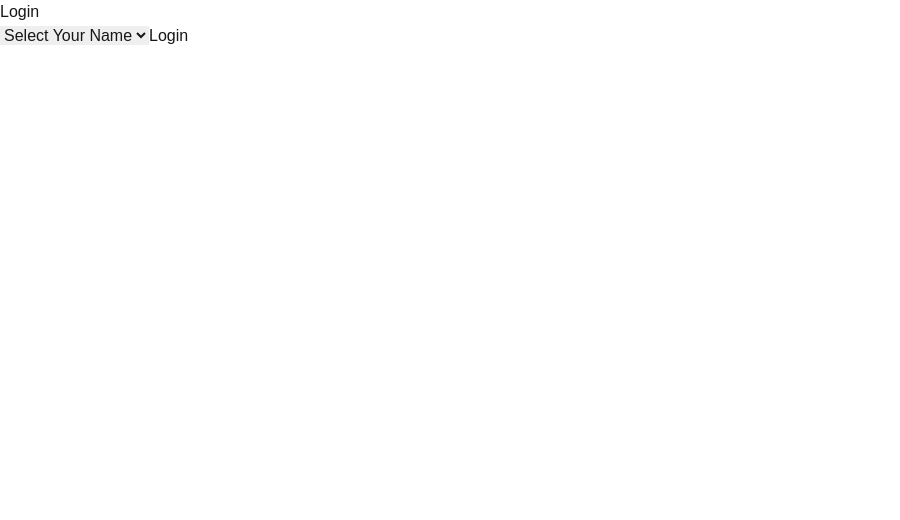
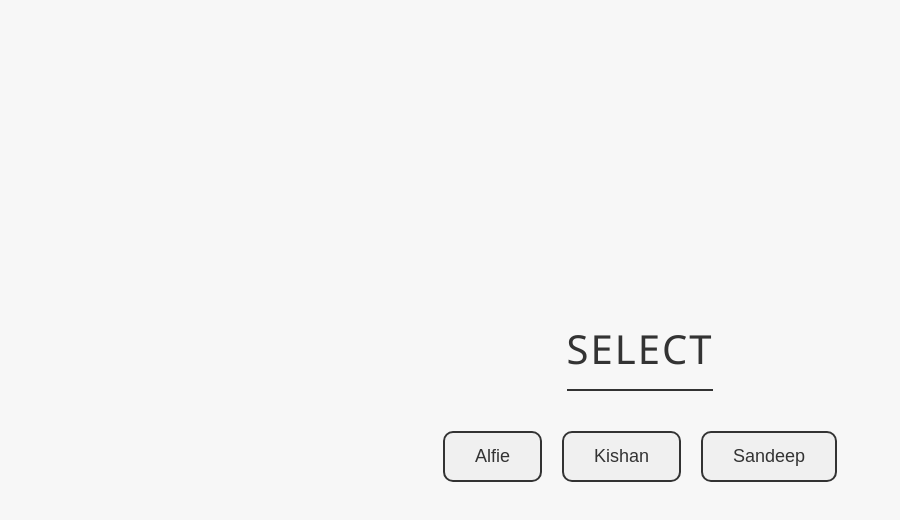
Before and after one commit to SaiSVemula/Household-Rota, a Next.js app: page /login in a window 1280 px wide. Shown: the top 520 px of the page, without its empty margins (0-900 px from the left). Built offline with nearby package versions, Linux system fonts and the light colour scheme.

Commit message:
Update css for login
made the login centered and option to select than a drop down so when selected takes you directly to the dashboard

```diff
--- a/app/login/page.js
+++ b/app/login/page.js
@@ -2,30 +2,119 @@
 
 import { useState } from 'react';
 import { useRouter } from 'next/navigation';
-import { SpeedInsights } from "@vercel/speed-insights/next"
+
+// Function to get the previous Saturday's date in DD/MM/YYYY format
+function getPreviousSaturday() {
+  const today = new Date();
+  const dayOfWeek = today.getDay();  // 0 is Sunday, 1 is Monday, etc.
+  const diff = today.getDate() - dayOfWeek - 1;  // Calculate the difference to get the previous Saturday
+  const saturday = new Date(today.setDate(diff));
+  const day = String(saturday.getDate()).padStart(2, '0');
+  const month = String(saturday.getMonth() + 1).padStart(2, '0'); // Months are zero-based
+  const year = saturday.getFullYear();
+  return `${day}/${month}/${year}`; // Return in DD/MM/YYYY format
+}
 
 export default function Login() {
-  const [name, setName] = useState('');
-  const [code, setCode] = useState('');
   const [error, setError] = useState('');
   const router = useRouter();
+  const currentWeekStart = getPreviousSaturday();
 
-  const handleLogin = () => {
+  const handleLogin = (name) => {
     localStorage.setItem('user', name); // Save the user's name to localStorage
     router.push('/dashboard'); // Redirect to the dashboard
   };
 
   return (
-    <div>
-      <h1>Login</h1>
-      <select onChange={(e) => setName(e.target.value)}>
-        <option value="">Select Your Name</option>
-        <option value="Alfie">Alfie</option>
-        <option value="Kishan">Kishan</option>
-        <option value="Sandeep">Sandeep</option>
-      </select>
-      {error && <p style={{ color: 'red' }}>{error}</p>}
-      <button onClick={handleLogin}>Login</button>
+    <div style={styles.container}>
+      {/* <h1 style={styles.title}>Rota for this week {currentWeekStart}</h1> */}
+      <h1 style={styles.title}>Select</h1>
+      {error && <p style={{ color: 'red' }}>{error}</p>} {/* Display error message if necessary */}
+      <div style={styles.buttonContainer}>
+        <button
+          style={styles.button}
+          onMouseEnter={(e) => {
+            e.target.style.backgroundColor = styles.buttonHover.backgroundColor;
+            e.target.style.color = styles.buttonHover.color;
+          }}
+          onMouseLeave={(e) => {
+            e.target.style.backgroundColor = styles.button.backgroundColor;
+            e.target.style.color = styles.button.color;
+          }}
+          onClick={() => handleLogin('Alfie')}
+        >
+          Alfie
+        </button>
+        <button
+          style={styles.button}
+          onMouseEnter={(e) => {
+            e.target.style.backgroundColor = styles.buttonHover.backgroundColor;
+            e.target.style.color = styles.buttonHover.color;
+          }}
+          onMouseLeave={(e) => {
+            e.target.style.backgroundColor = styles.button.backgroundColor;
+            e.target.style.color = styles.button.color;
+          }}
+          onClick={() => handleLogin('Kishan')}
+        >
+          Kishan
+        </button>
+        <button
+          style={styles.button}
+          onMouseEnter={(e) => {
+            e.target.style.backgroundColor = styles.buttonHover.backgroundColor;
+            e.target.style.color = styles.buttonHover.color;
+          }}
+          onMouseLeave={(e) => {
+            e.target.style.backgroundColor = styles.button.backgroundColor;
+            e.target.style.color = styles.button.color;
+          }}
+          onClick={() => handleLogin('Sandeep')}
+        >
+          Sandeep
+        </button>
+      </div>
     </div>
   );
 }
+
+const styles = {
+  container: {
+    display: 'flex',
+    flexDirection: 'column',
+    alignItems: 'center',
+    justifyContent: 'center',
+    height: '100vh',
+    backgroundColor: '#f7f7f7', // Light background for contrast
+  },
+  title: {
+    fontSize: '2.5rem',
+    marginBottom: '20px',
+    color: '#333', // Dark font color for visibility
+    fontFamily: '"Segoe UI", Tahoma, Geneva, Verdana, sans-serif',
+    textAlign: 'center',
+    textTransform: 'uppercase',
+    letterSpacing: '2px',
+    borderBottom: '2px solid #333',
+    paddingBottom: '10px',
+  },
+  buttonContainer: {
+    display: 'flex',
+    gap: '20px',
+    marginTop: '20px',
+  },
+  button: {
+    padding: '10px 30px',
+    fontSize: '18px',
+    cursor: 'pointer',
+    border: '2px solid #333',
+    borderRadius: '10px',
+    backgroundColor: '#f0f0f0', // Light background by default
+    color: '#333', // Dark text color by default
+    transition: 'background-color 0.3s, color 0.3s',
+  },
+  buttonHover: {
+    backgroundColor: '#333', // Dark background on hover
+    color: '#fff', // White text color on hover
+  },
+};
```
